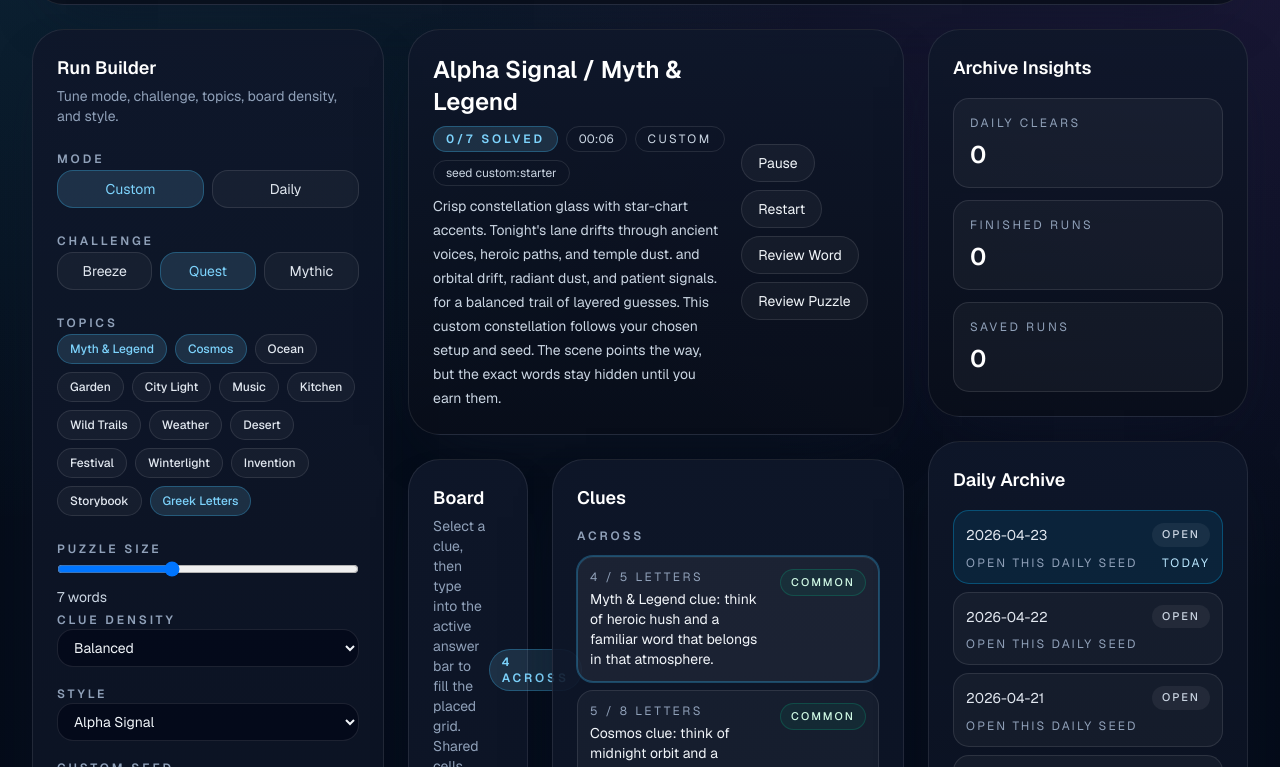
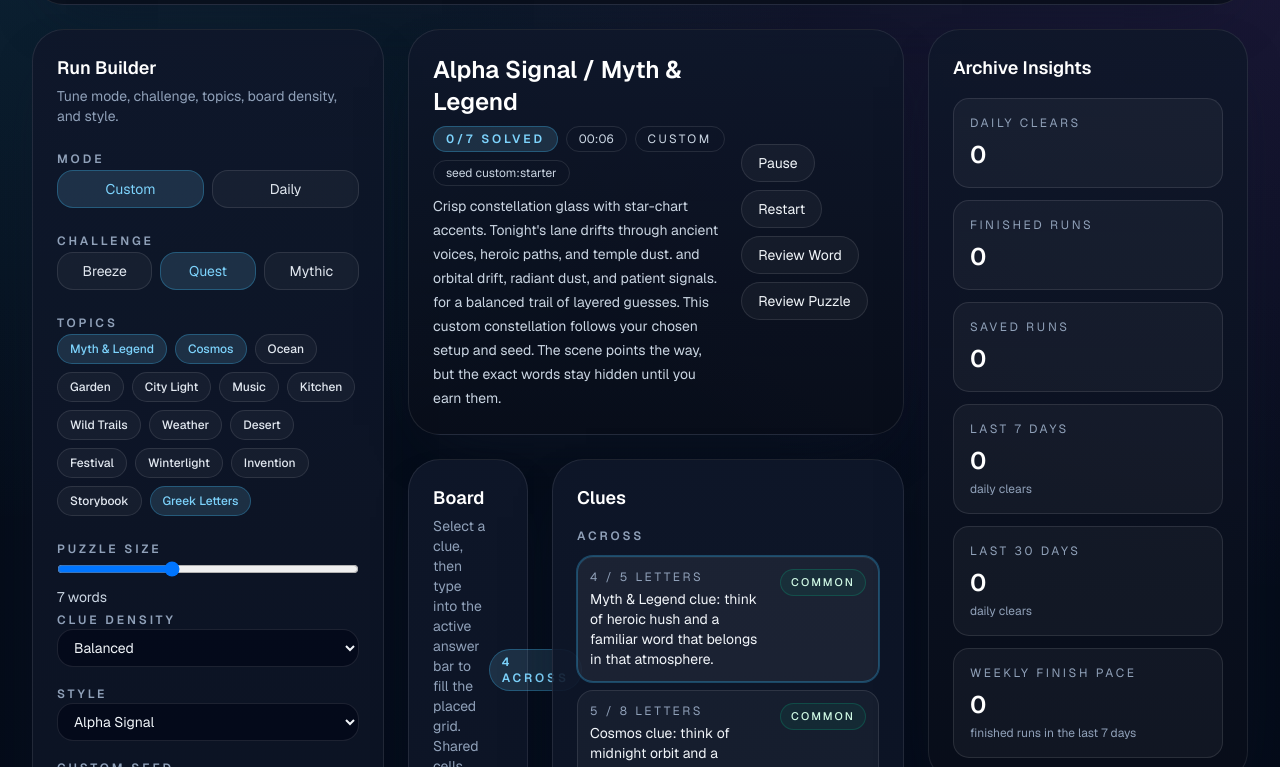
Before and after one commit to dmoliveira/ai-word-puzzle, a Next.js app: page / in a window 1280 px wide. Shown: the part 373-1140 px from the top of the page. Built offline with nearby package versions, Linux system fonts and the light colour scheme.

Commit message:
Add archive rollup stats

```diff
--- a/app/components/word-puzzle-studio.tsx
+++ b/app/components/word-puzzle-studio.tsx
@@ -317,6 +317,25 @@ function getClueArtLabel(index: number) {
   return ["signal", "scene", "texture"][index] ?? "cue";
 }
 
+function countFinishedRunsSince(history: ProgressSnapshot["history"], days: number, mode?: RunSummary["mode"]) {
+  const now = new Date();
+  const cutoff = new Date(now);
+  cutoff.setDate(now.getDate() - (days - 1));
+  cutoff.setHours(0, 0, 0, 0);
+
+  return history.filter((entry) => {
+    if (!entry.finished || !entry.completedAt) {
+      return false;
+    }
+
+    if (mode && entry.mode !== mode) {
+      return false;
+    }
+
+    return new Date(entry.completedAt) >= cutoff;
+  }).length;
+}
+
 export function WordPuzzleStudio() {
   const activeAnswerInputRef = useRef<HTMLInputElement | null>(null);
   const boardCellRefs = useRef<Record<string, HTMLButtonElement | null>>({});
@@ -414,6 +433,9 @@ export function WordPuzzleStudio() {
   const finishedHistoryCount = progress.history.filter((entry) => entry.finished).length;
   const activeHistoryCount = progress.history.filter((entry) => !entry.finished).length;
   const dailyClearCount = progress.history.filter((entry) => entry.mode === "daily" && entry.finished).length;
+  const weeklyDailyClearCount = countFinishedRunsSince(progress.history, 7, "daily");
+  const monthlyDailyClearCount = countFinishedRunsSince(progress.history, 30, "daily");
+  const weeklyFinishedRunCount = countFinishedRunsSince(progress.history, 7);
   const filteredHistory = progress.history
     .filter((entry) => (historyModeFilter === "all" ? true : entry.mode === historyModeFilter))
     .filter((entry) => (historyStatusFilter === "all" ? true : historyStatusFilter === "finished" ? entry.finished : !entry.finished));
@@ -1309,7 +1331,7 @@ export function WordPuzzleStudio() {
           <aside className={`${mobilePanel === "archive" ? "block" : "hidden"} space-y-6 xl:block`}>
             <div className="glass-card rounded-[2rem] p-5 sm:p-6">
               <h3 className="text-lg font-semibold text-white">Archive Insights</h3>
-              <div className="mt-4 grid gap-3 sm:grid-cols-3 xl:grid-cols-1">
+              <div className="mt-4 grid gap-3 sm:grid-cols-2 xl:grid-cols-1">
                 <div className="rounded-2xl border border-white/10 bg-white/4 p-4">
                   <div className="text-xs uppercase tracking-[0.22em] text-slate-400">Daily clears</div>
                   <div className="mt-2 text-2xl font-semibold text-white">{dailyClearCount}</div>
@@ -1321,6 +1343,21 @@ export function WordPuzzleStudio() {
                 <div className="rounded-2xl border border-white/10 bg-white/4 p-4">
                   <div className="text-xs uppercase tracking-[0.22em] text-slate-400">Saved runs</div>
                   <div className="mt-2 text-2xl font-semibold text-white">{activeHistoryCount}</div>
+                </div>
+                <div className="rounded-2xl border border-white/10 bg-white/4 p-4">
+                  <div className="text-xs uppercase tracking-[0.22em] text-slate-400">Last 7 days</div>
+                  <div className="mt-2 text-2xl font-semibold text-white">{weeklyDailyClearCount}</div>
+                  <div className="mt-1 text-xs text-slate-400">daily clears</div>
+                </div>
+                <div className="rounded-2xl border border-white/10 bg-white/4 p-4">
+                  <div className="text-xs uppercase tracking-[0.22em] text-slate-400">Last 30 days</div>
+                  <div className="mt-2 text-2xl font-semibold text-white">{monthlyDailyClearCount}</div>
+                  <div className="mt-1 text-xs text-slate-400">daily clears</div>
+                </div>
+                <div className="rounded-2xl border border-white/10 bg-white/4 p-4 sm:col-span-2 xl:col-span-1">
+                  <div className="text-xs uppercase tracking-[0.22em] text-slate-400">Weekly finish pace</div>
+                  <div className="mt-2 text-2xl font-semibold text-white">{weeklyFinishedRunCount}</div>
+                  <div className="mt-1 text-xs text-slate-400">finished runs in the last 7 days</div>
                 </div>
               </div>
             </div>
```
Also changed, not shown: 1 other file (tests, documents, lock files or other folders).
